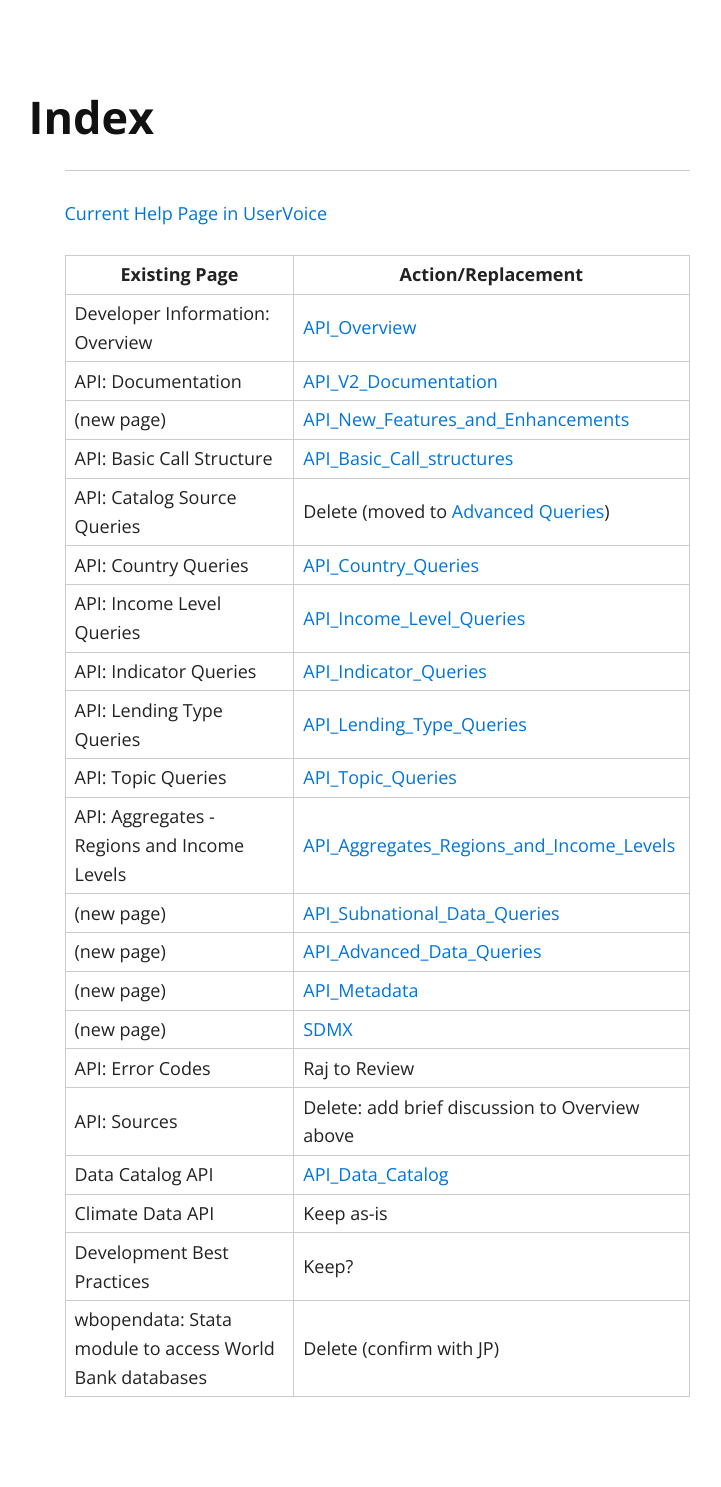
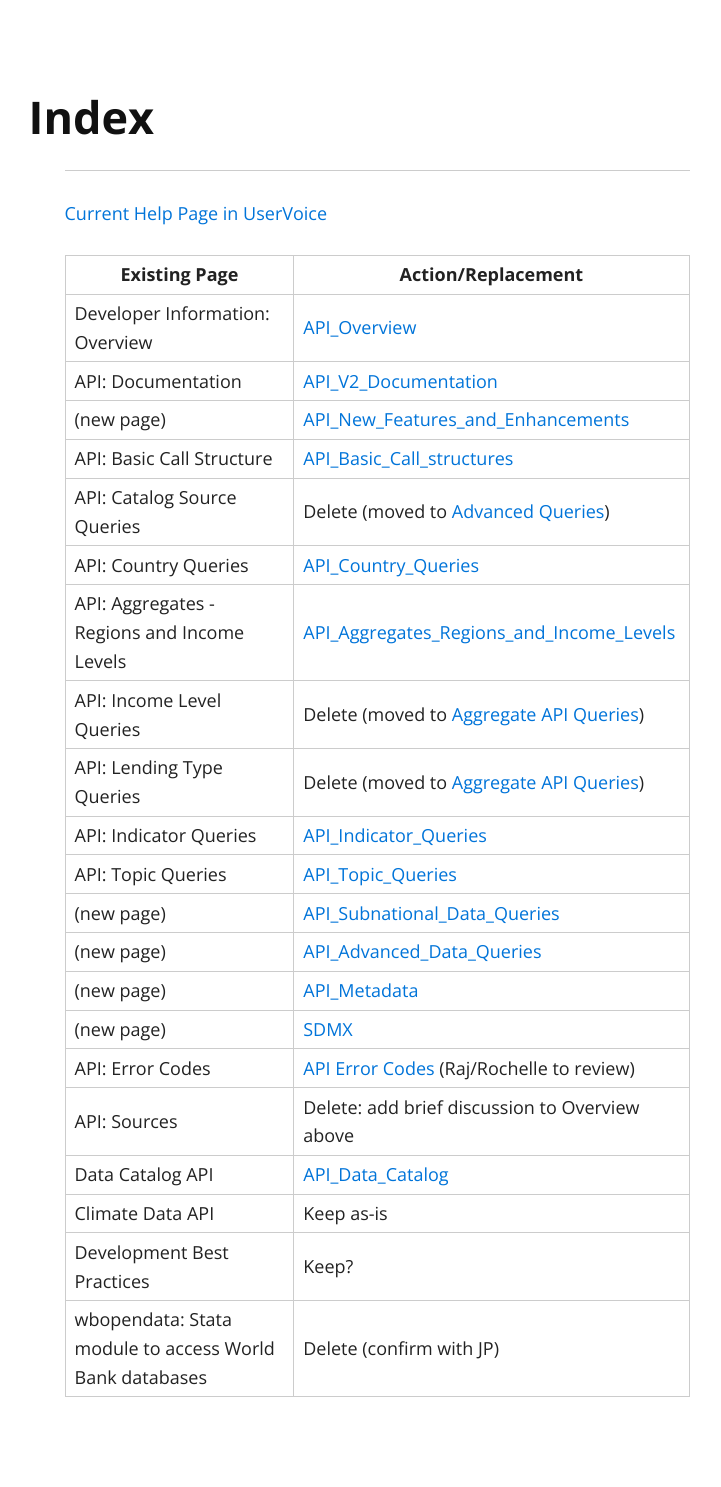
Before and after one commit to tgherzog/apidocs, a Jekyll site: the page built from index.md, in a window 1280 px wide. Shown: the whole page, without its empty margins (263-984 px from the left). Built offline with Jekyll 4.4.1, drawn with Linux system fonts in a browser that asks for light colours.

Commit message:
Add error_codes.md Fix index.md Fix a few typos

```diff
--- a/index.md
+++ b/index.md
@@ -14,16 +14,16 @@ API: Documentation                    | [API_V2_Documentation](API_V2_Documentat
 API: Basic Call Structure             | [API_Basic_Call_structures](API_Basic_Call_structures.html)
 API: Catalog Source Queries           | Delete (moved to [Advanced Queries](API_Advanced_Data_Queries.html))
 API: Country Queries                  | [API_Country_Queries](API_Country_Queries.html)
-API: Income Level Queries             | [API_Income_Level_Queries](API_Income_Level_Queries.html)
+API: Aggregates - Regions and Income Levels | [API_Aggregates_Regions_and_Income_Levels][aggs]
+API: Income Level Queries             | Delete (moved to [Aggregate API Queries][aggs])
+API: Lending Type Queries             | Delete (moved to [Aggregate API Queries][aggs])
 API: Indicator Queries                | [API_Indicator_Queries](API_Indicator_Queries.html)
-API: Lending Type Queries             | [API_Lending_Type_Queries](API_Lending_Type_Queries.html)
 API: Topic Queries                    | [API_Topic_Queries](API_Topic_Queries.html)
-API: Aggregates - Regions and Income Levels | [API_Aggregates_Regions_and_Income_Levels](API_Aggregates_Regions_and_Income_Levels.html)
 (new page)                            | [API_Subnational_Data_Queries](API_Subnational_Data_Queries.html)
 (new page)                            | [API_Advanced_Data_Queries](API_Advanced_Data_Queries.html)
 (new page)                            | [API_Metadata](API_Metadata.html)
 (new page)                            | [SDMX](API_SDMX_User_Guide_V1.html)
-API: Error Codes                      | Raj to Review
+API: Error Codes                      | [API Error Codes](API_Error_Codes.html) (Raj/Rochelle to review)
 API: Sources                          | Delete: add brief discussion to Overview above
 Data Catalog API                      | [API_Data_Catalog](API_Data_Catalog.html)
 Climate Data API                      | Keep as-is
@@ -32,3 +32,4 @@ wbopendata: Stata module to access World Bank databases | Delete (confirm with J
 
 
 [1]: https://data.worldbank.org/products/third-party-apps
+[aggs]: API_Aggregates_Regions_and_Income_Levels.html
```
Also changed, not shown: API_Error_Codes.md (added, +16 -0 lines), API_New_Features_and_Enhancements.md (+2 -2 lines).
